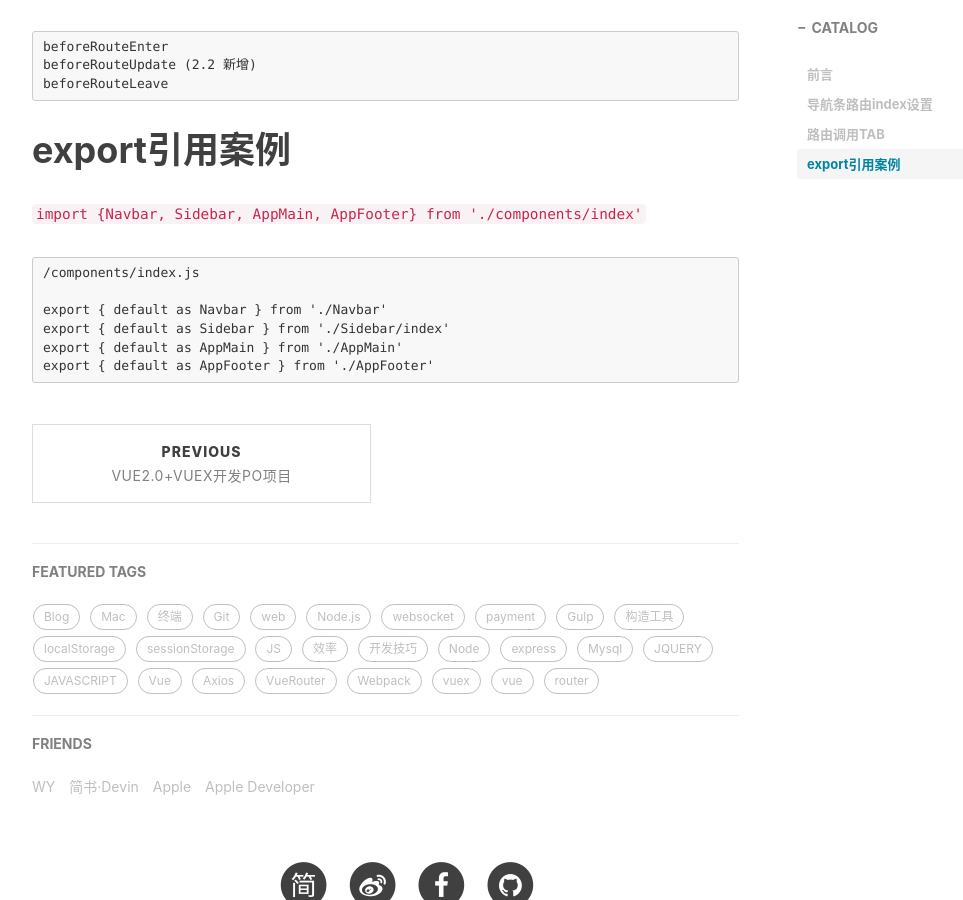
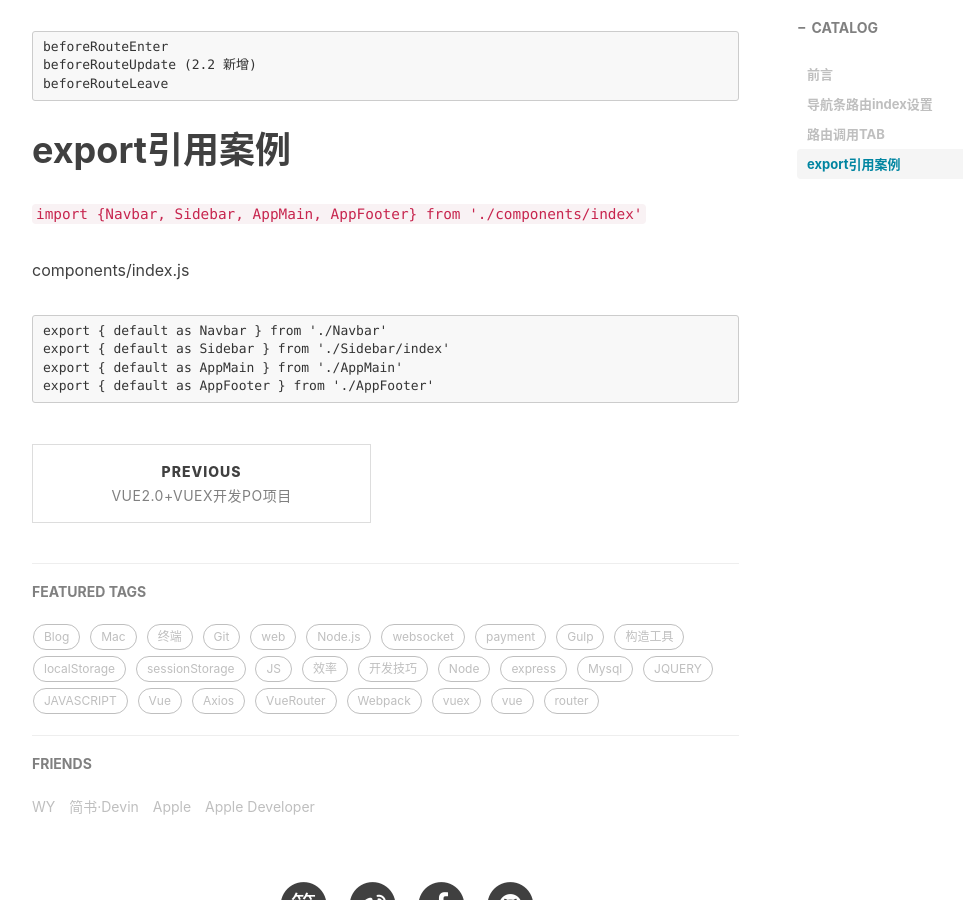
Before and after one commit to devin-huang/devin-huang.github.io, a Jekyll site: the page built from _posts/2018-12-01-router+PO实际项目梳理.md, in a window 1280 px wide and 900 px high, scrolled down 1878 px. Shown: the whole window, without its empty margins (233-1196 px from the left). Built offline with Jekyll 4.4.1, drawn with Linux system fonts in a browser that asks for light colours; nearby versions of some CDN libraries; comment, search, counter and statistics services are not loaded.

````diff
--- a/_posts/2018-12-01-router+PO实际项目梳理.md
+++ b/_posts/2018-12-01-router+PO实际项目梳理.md
@@ -36,9 +36,8 @@ beforeRouteLeave
 
 `import {Navbar, Sidebar, AppMain, AppFooter} from './components/index'`
 
+components/index.js
 ```
-/components/index.js
-
 export { default as Navbar } from './Navbar'
 export { default as Sidebar } from './Sidebar/index'
 export { default as AppMain } from './AppMain'
````
